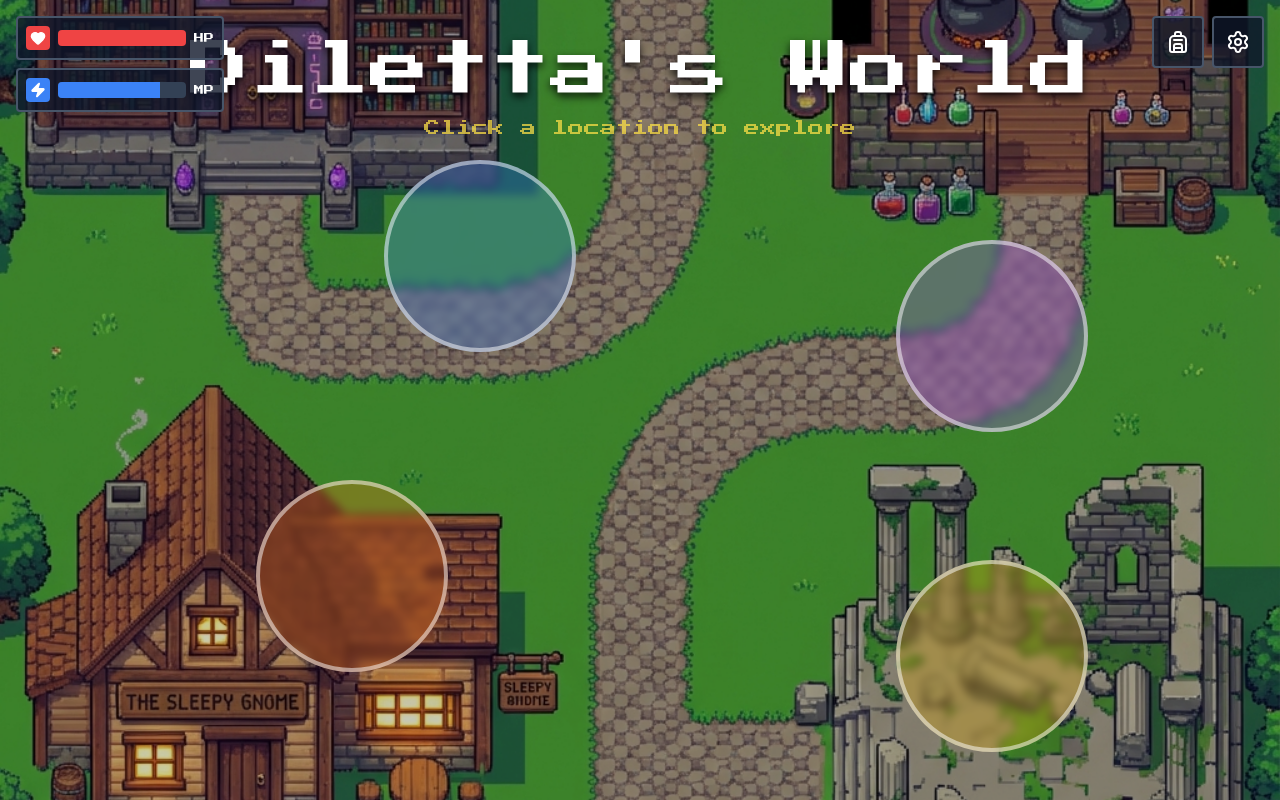
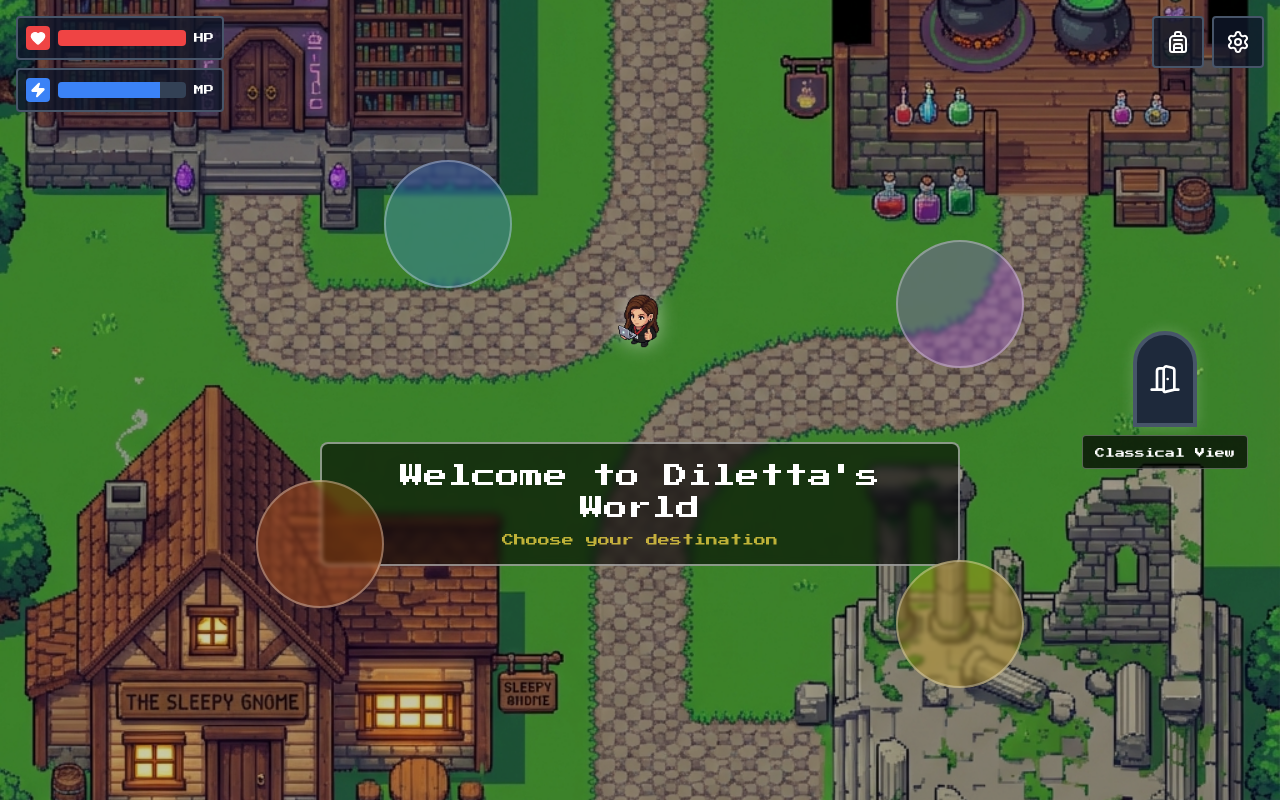
Before and after one commit to zabbonat/zabbonat.github.io, a React (Vite) app: page / in a window 1280 px wide. Built offline with nearby package versions, Linux system fonts and the light colour scheme.

Commit message:
Add RPG avatar and classic view door

```diff
--- a/src/App.jsx
+++ b/src/App.jsx
@@ -61,7 +61,13 @@ function App() {
             animate={{ opacity: 1 }}
             exit={{ opacity: 0 }}
           >
-            <WorldMap onNavigate={setCurrentView} />
+            <WorldMap onNavigate={(view) => {
+              if (view === 'classic-mode') {
+                setIsClassicMode(true);
+              } else {
+                setCurrentView(view);
+              }
+            }} />
           </motion.div>
         ) : (
           <motion.div
--- a/src/components/WorldMap.jsx
+++ b/src/components/WorldMap.jsx
@@ -1,4 +1,5 @@
 import { motion } from 'framer-motion';
+import { DoorOpen } from 'lucide-react';
 
 const WorldMap = ({ onNavigate }) => {
     const zones = [
@@ -16,33 +17,60 @@ const WorldMap = ({ onNavigate }) => {
                 style={{ backgroundImage: "url('/world_map.png')" }}
             />
 
-            {/* Title Overlay */}
-            <div className="absolute top-10 left-0 right-0 text-center z-10 pointer-events-none">
-                <h1 className="font-pixel text-4xl md:text-6xl text-white drop-shadow-[0_4px_4px_rgba(0,0,0,0.8)]">
-                    Diletta's World
-                </h1>
-                <p className="font-pixel text-sm md:text-base text-yellow-300 mt-4 animate-pulse">
-                    Click a location to explore
-                </p>
+            {/* Central Avatar & Welcome Message */}
+            <div className="absolute top-1/2 left-1/2 transform -translate-x-1/2 -translate-y-1/2 flex flex-col items-center z-10 pointer-events-none">
+                <motion.div
+                    animate={{ y: [0, -10, 0] }}
+                    transition={{ duration: 2, repeat: Infinity, ease: "easeInOut" }}
+                >
+                    <img
+                        src="/me_rpg.png"
+                        alt="Diletta RPG Avatar"
+                        className="w-32 h-32 md:w-48 md:h-48 object-contain drop-shadow-[0_0_10px_rgba(255,255,255,0.5)]"
+                    />
+                </motion.div>
+                <div className="mt-4 bg-black/60 p-4 rounded-lg border-2 border-white/50 backdrop-blur-sm text-center">
+                    <h1 className="font-pixel text-xl md:text-2xl text-white text-shadow">
+                        Welcome to Diletta's World
+                    </h1>
+                    <p className="font-pixel text-[10px] md:text-xs text-yellow-300 mt-2 animate-pulse">
+                        Choose your destination
+                    </p>
+                </div>
             </div>
+
+            {/* Classical View Door (Right Side) */}
+            <motion.button
+                onClick={() => onNavigate('classic-mode')}
+                className="absolute right-8 top-1/2 transform -translate-y-1/2 flex flex-col items-center group z-20"
+                whileHover={{ scale: 1.1 }}
+                whileTap={{ scale: 0.95 }}
+            >
+                <div className="w-16 h-24 bg-slate-800 border-4 border-slate-600 rounded-t-full flex items-center justify-center group-hover:bg-slate-700 group-hover:border-white transition-colors shadow-[0_0_15px_rgba(255,255,255,0.2)]">
+                    <DoorOpen size={32} className="text-white" />
+                </div>
+                <div className="mt-2 bg-black/70 px-3 py-1 rounded border border-white/30">
+                    <span className="font-pixel text-[10px] text-white">Classical View</span>
+                </div>
+            </motion.button>
 
             {/* Interactive Zones */}
             {zones.map((zone) => (
                 <motion.button
                     key={zone.id}
                     onClick={() => onNavigate(zone.id)}
-                    className={`absolute w-32 h-32 md:w-48 md:h-48 rounded-full ${zone.color} border-4 border-white/50 backdrop-blur-sm flex items-center justify-center group cursor-pointer hover:border-white transition-colors`}
+                    className={`absolute w-24 h-24 md:w-32 md:h-32 rounded-full ${zone.color} border-2 border-white/30 backdrop-blur-[2px] flex items-center justify-center group cursor-pointer hover:border-white hover:bg-white/10 transition-all z-20`}
                     style={{ top: zone.top, left: zone.left }}
                     whileHover={{ scale: 1.1 }}
                     whileTap={{ scale: 0.95 }}
                 >
-                    <div className="flex flex-col items-center opacity-0 group-hover:opacity-100 transition-opacity bg-black/60 p-2 rounded backdrop-blur-sm">
-                        <span className="font-pixel text-xs md:text-sm text-white text-center drop-shadow-md">
+                    <div className="absolute -bottom-12 left-1/2 transform -translate-x-1/2 w-max opacity-0 group-hover:opacity-100 transition-opacity bg-black/80 p-2 rounded border border-white/20 pointer-events-none">
+                        <p className="font-pixel text-xs text-white text-center whitespace-nowrap">
                             {zone.name}
-                        </span>
-                        <span className="font-pixel text-[10px] text-yellow-300 mt-1">
+                        </p>
+                        <p className="font-pixel text-[8px] text-yellow-300 text-center mt-1">
                             {zone.desc}
-                        </span>
+                        </p>
                     </div>
                 </motion.button>
             ))}
```
Also changed, not shown: me_rpg.png (added), public/me_rpg.png (added).
